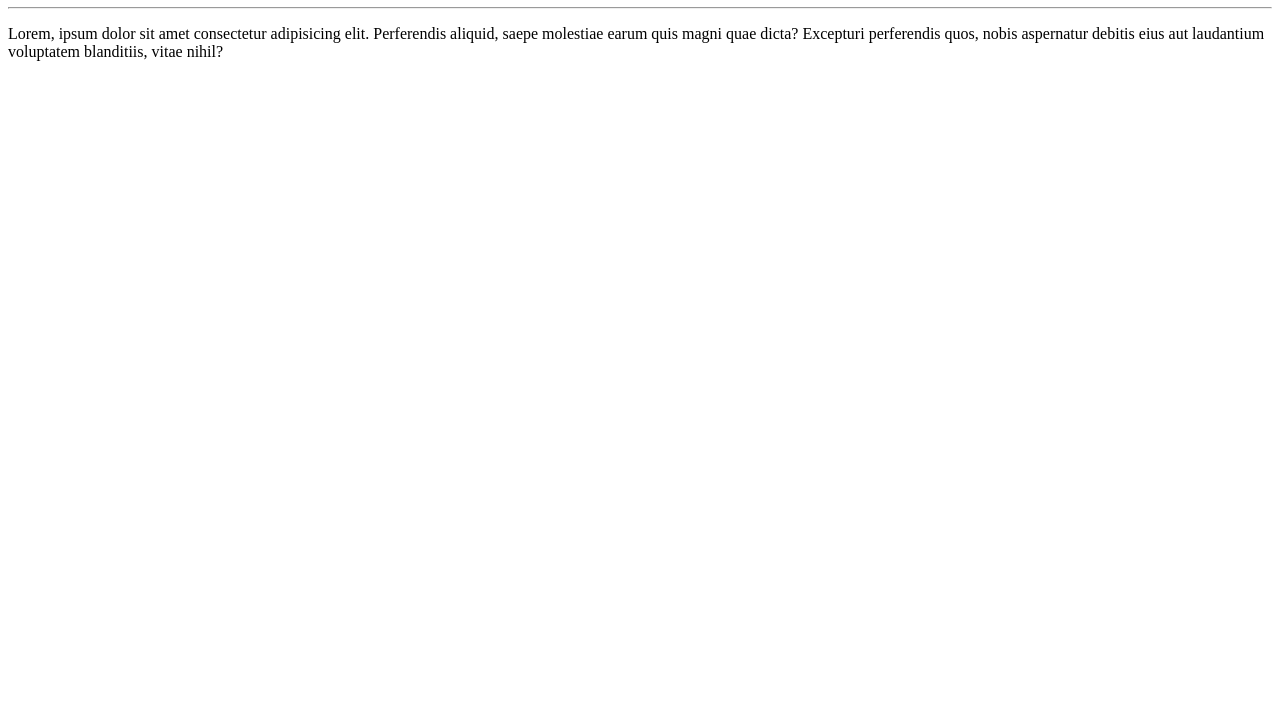
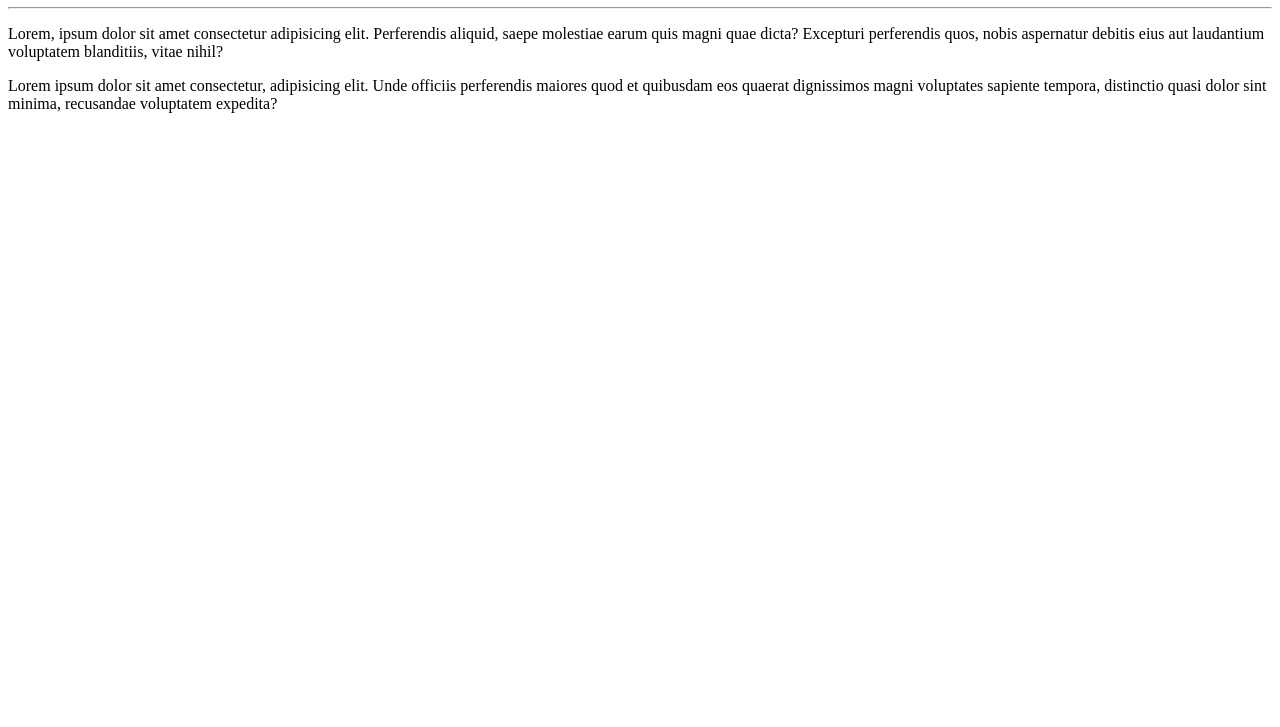
Before and after one commit to MaxAFonsecaA/KOM, a plain HTML site: page site exemplo/index.html in a window 1280 px wide. Shown: the part 73-800 px from the top of the page. Drawn offline with Linux system fonts and the light colour scheme.

Commit message:
Adicionei um paragrafo

```diff
--- a/site exemplo/index.html
+++ b/site exemplo/index.html
@@ -9,5 +9,6 @@
     <h1>Ola, MUNDO</h1>
     <hr>
     <p>Lorem, ipsum dolor sit amet consectetur adipisicing elit. Perferendis aliquid, saepe molestiae earum quis magni quae dicta? Excepturi perferendis quos, nobis aspernatur debitis eius aut laudantium voluptatem blanditiis, vitae nihil?</p>
+    <p>Lorem ipsum dolor sit amet consectetur, adipisicing elit. Unde officiis perferendis maiores quod et quibusdam eos quaerat dignissimos magni voluptates sapiente tempora, distinctio quasi dolor sint minima, recusandae voluptatem expedita?</p>
 </body>
 </html>
```
